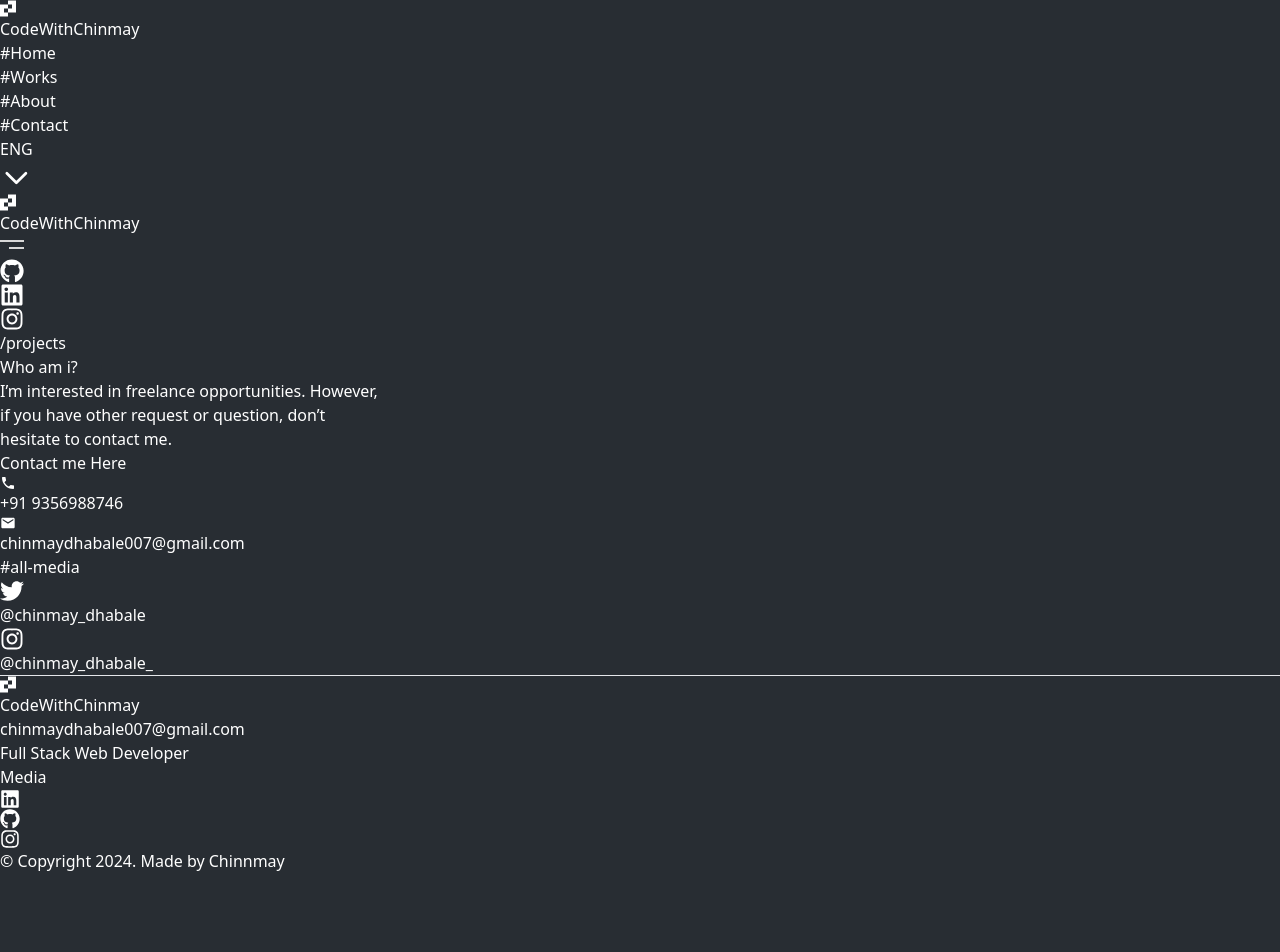
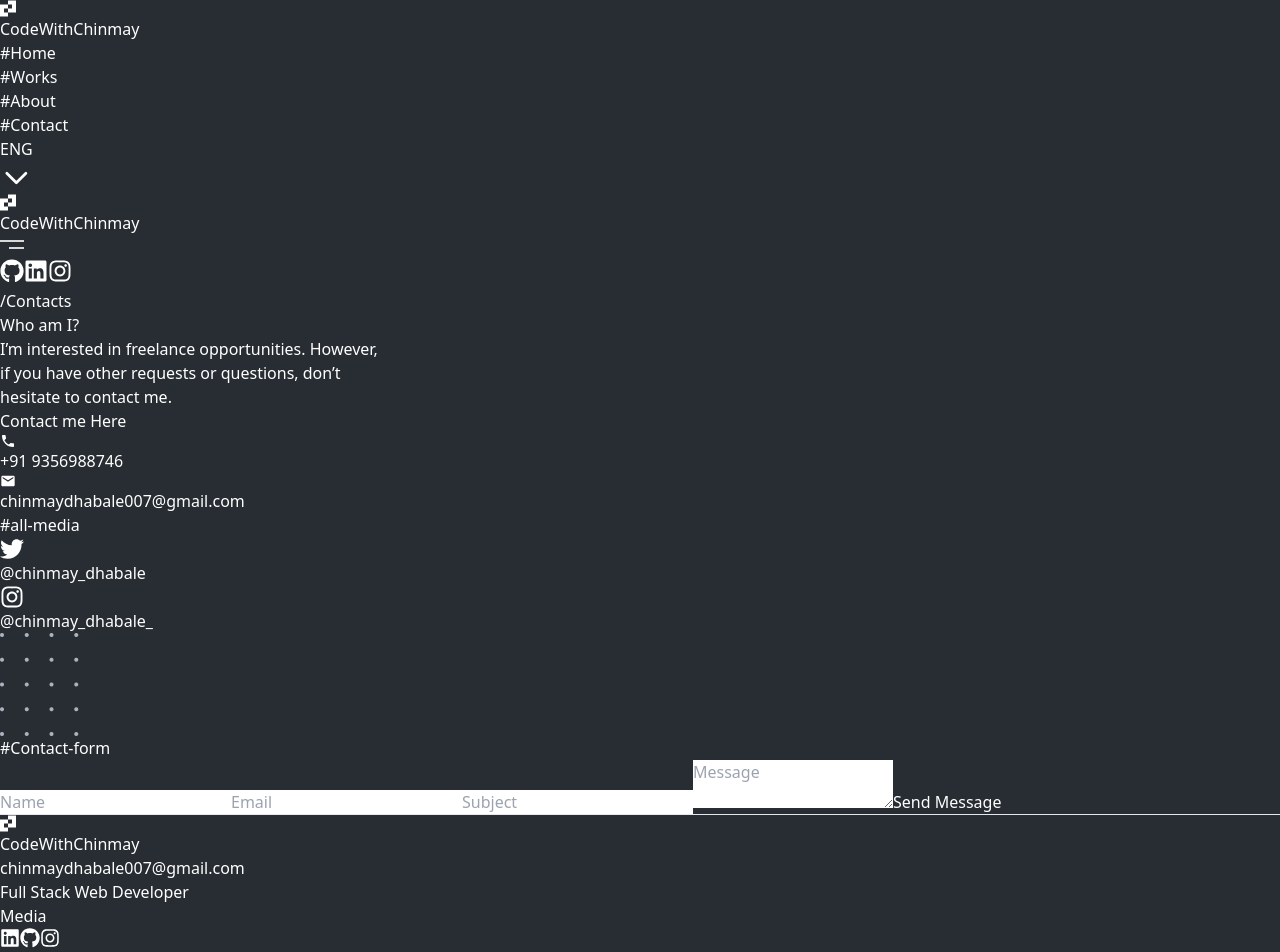
Before and after one commit to chinmaydhabale/portfolio-website, a React (Vite) app: page /contact in a window 1280 px wide. Shown: the top 952 px of the page. Before the commit the page ends 873 px from the top, so only its background shows below. Built offline with nearby package versions, Linux system fonts and the light colour scheme.

Commit message:
add onclick function where required

```diff
--- a/package.json
+++ b/package.json
@@ -10,6 +10,7 @@
     "preview": "vite preview"
   },
   "dependencies": {
+    "@emailjs/browser": "^4.4.1",
     "react": "^18.3.1",
     "react-dom": "^18.3.1",
     "react-icons": "^5.3.0",
--- a/src/components/About.jsx
+++ b/src/components/About.jsx
@@ -1,8 +1,12 @@
 import React from 'react'
 import { FaLongArrowAltRight } from 'react-icons/fa'
+import { useNavigate } from 'react-router-dom'
 import IMAGES from '../Images/Images'
 
 const About = () => {
+    const navigate = useNavigate();
+
+
     return (
         <div className='relative'>
             <div className="relative mt-16 w-[90%] md:w-[80%] lg:w-[70%] mx-auto mb-10">
@@ -28,7 +32,7 @@ const About = () => {
                                 <br />
                                 Transforming my creativity and knowledge into a websites has been my passion for over a year. I have been helping various clients to establish their presence online. I always strive to learn about the newest technologies and frameworks.
                             </div>
-                            <button className='border border-purple-500 px-5 py-1 w-fit flex items-center gap-1'>Read more <FaLongArrowAltRight /></button>
+                            <button className='border border-purple-500 px-5 py-1 w-fit flex items-center gap-1' onClick={() => navigate('/about')}>Read more <FaLongArrowAltRight /></button>
                         </div>
                     </div>
 
@@ -37,7 +41,7 @@ const About = () => {
                     </div>
                 </div>
             </div>
-            <img src={IMAGES.dots} alt="dots" className='hidden lg:block absolute w-[103px] h-[103px] bottom-0 right-0' />
+            <img src={IMAGES.dots} alt="dots" className='hidden lg:block absolute w-[80px] h-[90px] bottom-0 right-0' />
             <span className='hidden lg:block absolute w-24 h-28 bottom-[-50%] top-[50%] left-[-20px] border border-gray-400 px-2 py-1'></span>
         </div>
     )
--- a/src/components/Footer.jsx
+++ b/src/components/Footer.jsx
@@ -7,14 +7,14 @@ import IMAGES from '../Images/Images'
 const Footer = () => {
     return (
         <div>
-            <hr className='border-t-2 border-gray-400 w-full mt-40' />
+            <hr className='border-t-2 border-gray-400 w-full md:mt-40 mt-20' />
             <div className='flex md:justify-between flex-col md:flex-row items-center gap-5 p-4 md:w-[80%] mt-6 lg:w-[70%] mx-auto'>
 
                 <div className='flex flex-col text-center md:text-start gap-2'>
                     <div className='flex items-center justify-center md:justify-start flex-wrap gap-2'>
                         <div className='flex items-center gap-2'>
                             <img src={IMAGES.logo} alt="logo" className='w-[16px] h-[16px]' />
-                        <h1 className='text-lg font-bold flex gap-5 items-center'>
+                            <h1 className='text-lg font-bold flex gap-5 items-center'>
                                 CodeWithChinmay
                             </h1>
                         </div>
@@ -27,9 +27,15 @@ const Footer = () => {
                 <div className='flex flex-col text-center md:text-start gap-2'>
                     <h1 className='text-lg font-bold'>Media</h1>
                     <div className='flex items-center justify-center md:justify-start flex-wrap gap-4'>
-                        <FaLinkedin size={20} />
-                        <FaGithub size={20} />
-                        <FaInstagram size={20} />
+                        <button className='cursor-pointer z-10' onClick={() => window.open('https://www.linkedin.com/in/chinmay-dhabale-5b9296213/', "_blank")}>
+                            <FaLinkedin size={20} />
+                        </button>
+                        <button className='cursor-pointer z-10' onClick={() => window.open('https://github.com/chinmaydhabale', "_blank")}>
+                            <FaGithub size={20} />
+                        </button>
+                        <button className='cursor-pointer z-10' onClick={() => window.open('https://www.instagram.com/chinmay_dhabale_/', "_blank")}>
+                            <FaInstagram size={20} />
+                        </button>
                     </div>
                 </div>
             </div>
--- a/src/components/HeroSection.jsx
+++ b/src/components/HeroSection.jsx
@@ -1,6 +1,12 @@
 import React from 'react'
 import IMAGES from '../Images/Images'
+import { useNavigate } from 'react-router-dom'
+
+
 const HeroSection = () => {
+
+    const navigate = useNavigate();
+
     return (
         <div className='relative'>
             <div className='flex flex-col md:flex-row md:w-[80%] lg:w-[70%] mx-auto items-center gap-4 lg:gap-8 pt-4 md:pt-10 px-4'>
@@ -9,7 +15,7 @@ const HeroSection = () => {
                         Chinmay is a <span className='text-purple-500'>Full Stack Developer</span>
                     </h1>
                     <p className='text-gray-500 text-sm'>He Craft Responsive and User Friendly Websites Where Technology Meets Creativity</p>
-                    <button className='hidden md:block px-5 py-1 border border-purple-500 w-fit'>Contact me !!</button>
+                    <button className='hidden md:block px-5 py-1 border border-purple-500 w-fit' onClick={() => navigate('/contact')}>Contact me !!</button>
                 </div>
                 <div className='md:w-[50%]'>
                     <img src={IMAGES.HeroImage} alt="HeroImage" className='md:w-[469px] md:h-[386px] w-[420px] h-[350px]' />
--- a/src/components/Navbar.jsx
+++ b/src/components/Navbar.jsx
@@ -149,9 +149,15 @@ const Navbar = () => {
 
                     </div>
                     <div className='flex justify-center items-center gap-4'>
+                        <button className='cursor-pointer' onClick={() => window.open('https://github.com/chinmaydhabale', "_blank")}>
                             <FaGithub size={24} />
+                        </button>
+                        <button className='cursor-pointer' onClick={() => window.open('https://www.linkedin.com/in/chinmay-dhabale-5b9296213/', "_blank")}>
                             <FaLinkedin size={24} />
+                        </button>
+                        <button className='cursor-pointer' onClick={() => window.open('https://www.instagram.com/chinmay_dhabale_/', "_blank")}>
                             <FaInstagram size={24} />
+                        </button>
                     </div>
                 </div>
             )}
@@ -159,9 +165,15 @@ const Navbar = () => {
             <p className='hidden md:block w-[3px] h-[200px] bg-gray-400 absolute top-0 left-[50px]'></p>
             <div className='hidden md:block absolute left-[39px] top-[205px]'>
                 <div className='flex flex-col gap-4'>
+                    <button className='cursor-pointer z-10' onClick={() => window.open('https://github.com/chinmaydhabale', "_blank")}>
                         <FaGithub size={24} />
+                    </button>
+                    <button className='cursor-pointer z-10' onClick={() => window.open('https://www.linkedin.com/in/chinmay-dhabale-5b9296213/', "_blank")}>
                         <FaLinkedin size={24} />
+                    </button>
+                    <button className='cursor-pointer z-10' onClick={() => window.open('https://www.instagram.com/chinmay_dhabale_/', "_blank")}>
                         <FaInstagram size={24} />
+                    </button>
                 </div>
             </div>
         </div>
--- a/src/components/Project.jsx
+++ b/src/components/Project.jsx
@@ -1,5 +1,6 @@
 import React from 'react'
 import { FaLongArrowAltRight } from 'react-icons/fa'
+import IMAGES from '../Images/Images'
 const Project = () => {
 
     const projectdata = [
@@ -22,6 +23,8 @@ const Project = () => {
     ]
 
     return (
+        <div className='relative'>
+
             <div className='mt-16 w-[90%] md:w-[80%] lg:w-[70%] mx-auto mb-10'>
                 <div className='relative'>
                     <div className='flex items-center justify-between'>
@@ -53,6 +56,11 @@ const Project = () => {
                     ))}
                 </div>
             </div>
+            <span className='hidden lg:block absolute top-0 left-[-40px] '>
+                <img src={IMAGES.dots} alt="dots" className='h-[70px] w-[80px]' />
+            </span>
+            <span className='hidden lg:block absolute w-24 h-36 bottom-0 right-[-30px] border border-gray-400 px-2 py-1'></span>
+        </div>
     )
 }
 
--- a/src/pages/AboutPage.jsx
+++ b/src/pages/AboutPage.jsx
@@ -46,7 +46,7 @@ const AboutPage = () => {
             <Navbar />
 
             {/* about me section */}
-            <div className='relative'>
+            <div className='relative md:px-4'>
 
                 <div className='flex flex-col md:mt-16 mt-6 w-[90%] md:w-[80%] lg:w-[70%] mx-auto md:mb-10 mb-6'>
                     <h1 className='text-2xl font-bold'><span className='text-purple-500'>/</span>about-me</h1>
@@ -67,7 +67,7 @@ const AboutPage = () => {
                                     <br />
                                     Transforming my creativity and knowledge into a websites has been my passion for over a year. I have been helping various clients to establish their presence online. I always strive to learn about the newest technologies and frameworks.
                                 </div>
-                                <button className='border border-purple-500 px-5 py-1 w-fit flex items-center gap-1'>Read more <FaLongArrowAltRight /></button>
+                                <button className='border border-purple-500 px-5 py-1 w-fit flex items-center gap-1' onClick={() => window.open('https://drive.google.com/file/d/1QJ5xSNN1O0ZeEOVLenkAKU5qy-LmVv3A/view?usp=sharing', "_blank")}>Resume <FaLongArrowAltRight /></button>
                             </div>
                         </div>
 
@@ -127,7 +127,7 @@ const AboutPage = () => {
                 </div>
 
                 <span className='hidden lg:block absolute bottom-[0%] right-[-20px] '>
-                    <img src={IMAGES.dots} alt="dots"  />
+                    <img src={IMAGES.dots} alt="dots" />
                 </span>
                 <span className='hidden lg:block absolute w-24 h-36 bottom-[-50%] top-[30%] left-[-30px] border border-gray-400 px-2 py-1'></span>
             </div>
--- a/src/pages/ContactPage.jsx
+++ b/src/pages/ContactPage.jsx
@@ -1,23 +1,38 @@
-import React from 'react'
-import Navbar from '../components/Navbar'
-import Contacts from '../components/Contacts'
-import Footer from '../components/Footer'
-import { IoMdCall } from 'react-icons/io'
-import { MdEmail } from 'react-icons/md'
-import { FaGithub, FaInstagram, FaLinkedin, FaTwitter } from 'react-icons/fa'
+import React, { useRef } from 'react';
+import Navbar from '../components/Navbar';
+import Footer from '../components/Footer';
+import { IoMdCall } from 'react-icons/io';
+import { MdEmail } from 'react-icons/md';
+import { FaInstagram, FaTwitter } from 'react-icons/fa';
+import emailjs from '@emailjs/browser';
+import IMAGES from '../Images/Images';
 
 const ContactPage = () => {
+    const form = useRef();
+
+    const sendEmail = (e) => {
+        e.preventDefault();
+        emailjs.sendForm('service_phlrb7o', 'template_himn7sb', form.current, 'CLSibZgE7FrOVtqi_')
+            .then((result) => {
+                console.log(result.text);
+                alert('Message sent successfully!');
+            }, (error) => {
+                console.log(error.text);
+                alert('An error occurred, please try again.');
+            });
+    };
+
     return (
         <div>
             <Navbar />
-            <div className='mt-16 w-[90%] md:w-[80%] lg:w-[70%] mx-auto mb-10'>
+            <div className='md:mt-16 mt-5 w-[90%] md:w-[80%] lg:w-[70%] mx-auto mb-10 md:px-4'>
                 <div >
-                    <h1 className='text-2xl font-bold'><span className='text-purple-500'>/</span>projects</h1>
-                    <p className='text-gray-500'>Who am i?</p>
+                    <h1 className='text-2xl font-bold'><span className='text-purple-500'>/</span>Contacts</h1>
+                    <p className='text-gray-500'>Who am I?</p>
                 </div>
                 <div className='relative flex flex-col gap-4 md:flex-row md:justify-between mt-10' >
-                    <div className=' text-gray-400 w-full md:w-[50%] '>
-                        I’m interested in freelance opportunities. However, <br /> if you have other request or question, don’t <br /> hesitate to contact me.
+                    <div className='text-gray-400 w-full md:w-[50%]'>
+                        I’m interested in freelance opportunities. However, <br /> if you have other requests or questions, don’t <br /> hesitate to contact me.
                     </div>
                     <div className='border border-gray-400 text-center w-full md:w-fit md:absolute md:right-0 mx-auto flex flex-col gap-2 p-4'>
                         <h1 className='text-xl font-bold'>Contact me Here</h1>
@@ -31,7 +46,7 @@ const ContactPage = () => {
                         </div>
                     </div>
                 </div>
-                <div className='mt-10 md:mt-20 '>
+                <div className='mt-10 md:mt-20'>
                     <div className="flex items-center justify-start">
                         <h1 className="text-2xl font-bold bg-[#282d33] z-10 pr-2"><span className='text-purple-500'>#</span>all-media</h1>
                     </div>
@@ -44,10 +59,28 @@ const ContactPage = () => {
                         </div>
                     </div>
                 </div>
+
+                <span className='hidden lg:block absolute top-[50%] left-[-20px] '>
+                    <img src={IMAGES.dots} alt="dots" className='h-[50px] w-[80px]' />
+                </span>
+                <span className='hidden lg:block absolute w-24 h-36 bottom-[-50%] top-[30%] right-[-30px] border border-gray-400 px-2 py-1'></span>
+
+                <div>
+                    <div className='mt-10'>
+                        <h1 className='text-2xl font-bold bg-[#282d33] z-10 pr-2'><span className='text-purple-500'>#</span>Contact-form</h1>
+                    </div>
+                    <form ref={form} onSubmit={sendEmail} className='mt-6 bg-[#282d33] rounded-md grid grid-cols-2 gap-4'>
+                        <input type="text" name="user_name" placeholder='Name' className='w-full p-2 rounded-md bg-transparent border border-gray-400' />
+                        <input type="email" name="user_email" placeholder='Email' className='w-full p-2 rounded-md bg-transparent border border-gray-400' />
+                        <input type="text" name="subject" placeholder='Subject' className='w-full p-2 rounded-md bg-transparent border border-gray-400 col-span-2' />
+                        <textarea name="message" placeholder='Message' className='w-full p-2 rounded-md bg-transparent border border-gray-400 col-span-2' />
+                        <button type="submit" className='bg-purple-500 text-white p-2 rounded-md col-span-2'>Send Message</button>
+                    </form>
+                </div>
             </div>
             <Footer />
         </div>
-    )
-}
+    );
+};
 
-export default ContactPage
+export default ContactPage;
--- a/src/pages/ProjectsPage.jsx
+++ b/src/pages/ProjectsPage.jsx
@@ -30,7 +30,7 @@ const ProjectsPage = () => {
     return (
         <div>
             <Navbar />
-            <div className='mt-16 w-[90%] md:w-[80%] lg:w-[70%] mx-auto mb-10'>
+            <div className='mt-16 w-[90%] md:w-[80%] lg:w-[70%] mx-auto mb-10 md:px-4'>
                 <div>
                     <h1 className='text-2xl font-bold'><span className='text-purple-500'>/</span>projects</h1>
                     <p className='text-gray-500'>What i have built?</p>
```
Also changed, not shown: 1 other file (tests, documents, lock files or other folders). Lines whose indentation alone changed are shown as unchanged.
